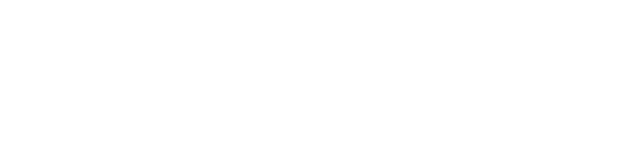
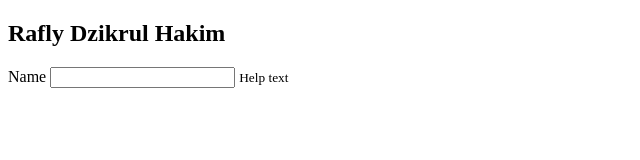
Before and after one commit to raflydzikrul/raflydzikrul.github.io, a plain HTML site: page index.html in a window 1280 px wide. Shown: the whole page, without its empty margins (0-640 px from the left). Drawn offline with Linux system fonts and the light colour scheme.

Commit message:
Update index.html

```diff
--- a/index.html
+++ b/index.html
@@ -8,5 +8,12 @@
 </head>
 <body>
 
+    <h2>Rafly Dzikrul Hakim</h2>
+    <div class="mb-3">
+      <label for="" class="form-label">Name</label>
+      <input type="text" name="" id="" class="form-control" placeholder="" aria-describedby="helpId">
+      <small id="helpId" class="text-muted">Help text</small>
+    </div>
+
 </body>
 </html>
```
